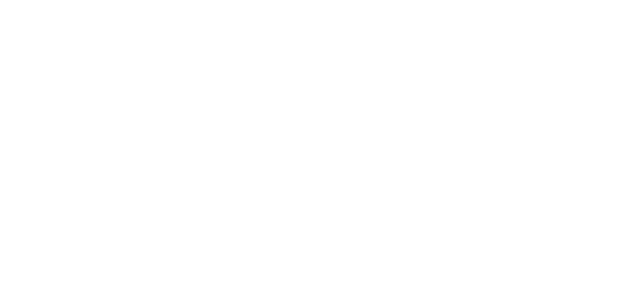
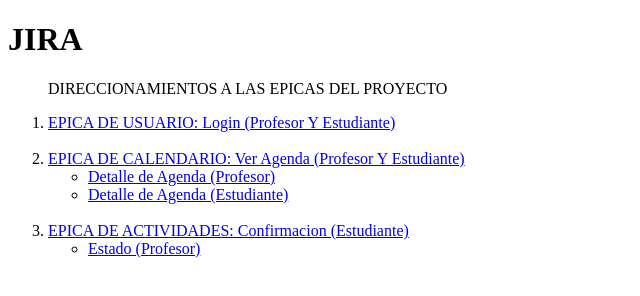
Before and after one commit to GGP113/CronoClase, a plain HTML site: page jira/index.html in a window 1280 px wide. Shown: the whole page, without its empty margins (0-640 px from the left). Drawn offline with Linux system fonts and the light colour scheme.

Commit message:
Se añaden vinculos de direccionamiento a las epicas de Jira

```diff
--- a/jira/index.html
+++ b/jira/index.html
@@ -3,9 +3,24 @@
 <head>
     <meta charset="UTF-8">
     <meta name="viewport" content="width=device-width, initial-scale=1.0">
-    <title>Document</title>
+    <title>Evidencias de Jira</title>
 </head>
 <body>
+    <h1> JIRA</h1>
+
+    <ol> <p>DIRECCIONAMIENTOS A LAS EPICAS DEL PROYECTO </p>
+        <li> <a href="https://paulaag316.atlassian.net/jira/software/projects/KAN/boards/1/timeline?selectedIssue=KAN-10">EPICA DE USUARIO: Login (Profesor Y Estudiante)</a></li> <br>
+        <li> <a href="https://paulaag316.atlassian.net/jira/software/projects/KAN/boards/1/timeline?selectedIssue=KAN-16">EPICA DE CALENDARIO: Ver Agenda (Profesor Y Estudiante)</a>
+        <ul> <li><a href="https://paulaag316.atlassian.net/jira/software/projects/KAN/boards/1/timeline?selectedIssue=KAN-20">Detalle de Agenda (Profesor)</a></li>
+        <li><a href="https://paulaag316.atlassian.net/jira/software/projects/KAN/boards/1/timeline?selectedIssue=KAN-24">Detalle de Agenda (Estudiante)</a></li></ul>
+        </li> <br>
+        <li><a href="https://paulaag316.atlassian.net/jira/software/projects/KAN/boards/1/timeline?selectedIssue=KAN-32">EPICA DE ACTIVIDADES: Confirmacion (Estudiante) </a>
+        <ul> <li><a href="https://paulaag316.atlassian.net/jira/software/projects/KAN/boards/1/timeline?selectedIssue=KAN-26">Estado (Profesor)</a></li></ul>
+        </li> <br>
+
+
+    </ol>
+
 
 </body>
 </html>
```
